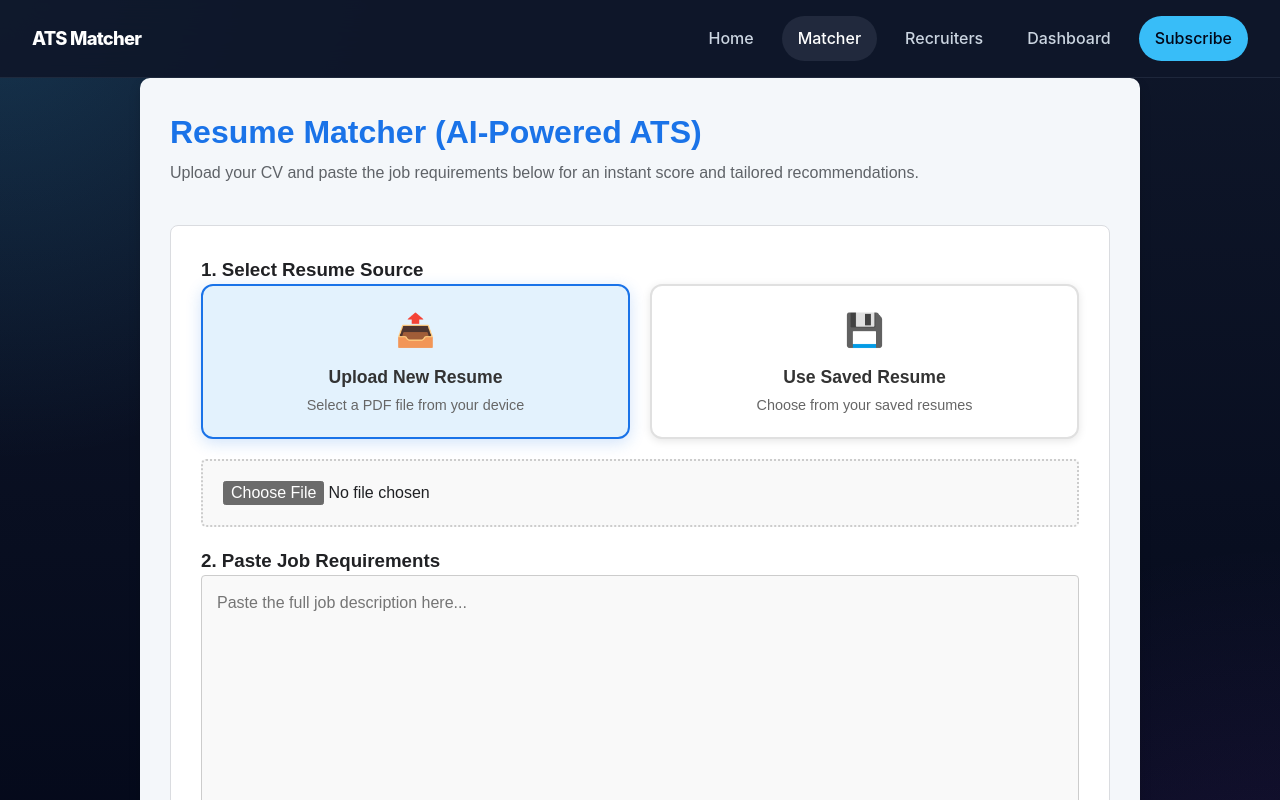
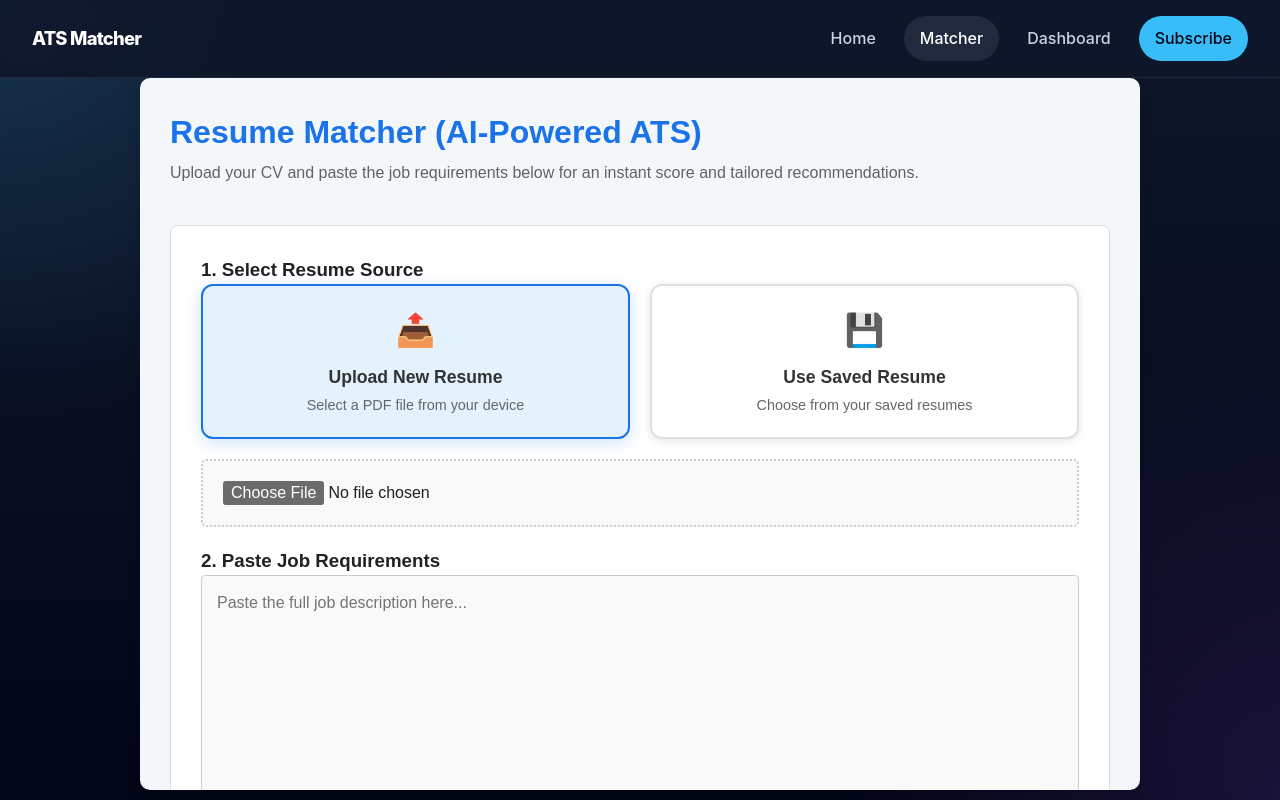
Before and after one commit to Klasss4Web/ai-powered-ats, a React (Vite) app in the folder client/: page /matcher in a window 1280 px wide. Shown: the top 800 px of the page. Built offline with nearby package versions, Linux system fonts and the light colour scheme.

Commit message:
updated paystack redirect url for payment verification

```diff
--- a/client/src/components/Navigation.jsx
+++ b/client/src/components/Navigation.jsx
@@ -14,9 +14,9 @@ const Navigation = () => {
         <NavLink to="/matcher" className={activeClass}>
           Matcher
         </NavLink>
-        <NavLink to="/recruiters" className={activeClass}>
+        {/* <NavLink to="/recruiters" className={activeClass}>
           Recruiters
-        </NavLink>
+        </NavLink> */}
         <NavLink to="/dashboard" className={activeClass}>
           Dashboard
         </NavLink>
--- a/client/src/pages/ATSMatcher.jsx
+++ b/client/src/pages/ATSMatcher.jsx
@@ -1,14 +1,14 @@
 import { useState, useEffect } from "react";
 import { Link } from "react-router-dom";
 
+import fetchWithTimeout from "../configs/fetch";
 import AlertModal from "../components/AlertModal";
 import UserAvatar from "../components/UserAvatar";
 import UsageStatus from "../components/UsageStatus";
 import UpgradeModal from "../components/UpgradeModal";
 import LoginModal from "../components/auth/LoginModal";
+import { AUTH_CONSTANTS } from "../constants/auth_constants";
 import AnimatedLoader from "../components/loaders/animated-loader/AnimatedLoader";
-import fetchWithTimeout from "../configs/fetch";
-import { AUTH_CONSTANTS } from "../constants/auth_constants";
 
 const ATSMatcher = () => {
   const showOtherFeatures = false; // Toggle to show/hide extended features
@@ -120,14 +120,6 @@ const ATSMatcher = () => {
       const payerId = urlParams.get("PayerID");
       const paystackReference = urlParams.get("trxref");
       const reference = urlParams.get("reference");
-
-      console.log("URL parameters detected:", {
-        paypalToken,
-        payerId,
-        paystackReference,
-        reference,
-      });
-      console.log("Current URL:", window.location.href);
 
       if ((paypalToken && payerId) || paystackReference || reference) {
         // Clean up the URL
@@ -881,8 +873,6 @@ const ATSMatcher = () => {
       verifyPayment();
     }
   }, [reference, gateway]);
-
-  console.log({ reference });
 
   return (
     <div style={styles.container}>
@@ -1679,6 +1669,8 @@ const styles = {
   container: {
     width: "100%",
     maxWidth: "1000px",
+    height: "89vh",
+    overflowY: "auto",
     margin: "0 auto",
     padding: "30px",
     fontFamily: "Arial, sans-serif",
```
Also changed, not shown: 2 other files (tests, documents, lock files or other folders).
